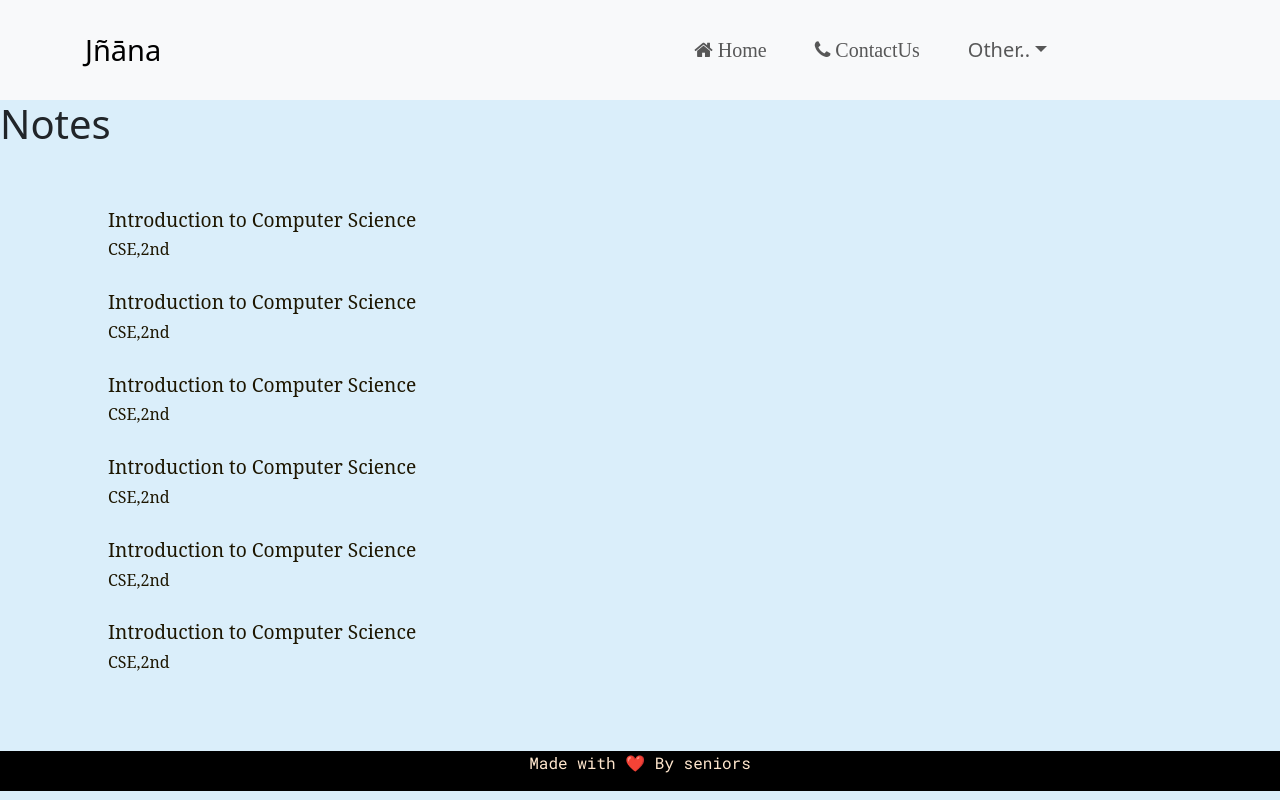
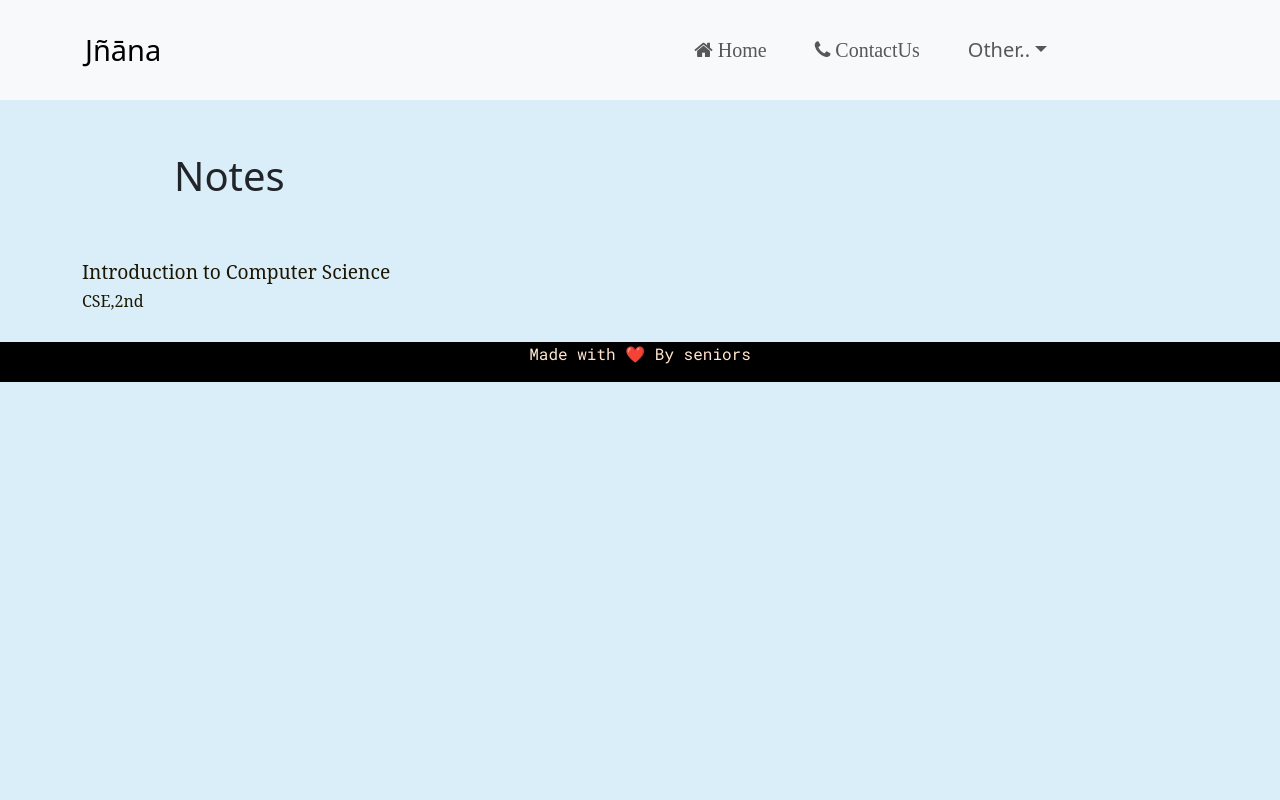
Before and after one commit to phantom-dot/ccetassignment, a React (Create React App) app: page /notes in a window 1280 px wide. Built offline with nearby package versions, Linux system fonts and the light colour scheme.

Commit message:
Update notes.js

```diff
--- a/src/PAGES/notes.js
+++ b/src/PAGES/notes.js
@@ -18,28 +18,39 @@ function Notes(props) {
             {subject + "," + sem}
         </div>
     )
+
+
 }
 const dashboard = () => {
     return (
         <>
             <NavBar />
 
+<div className="container">
 
-            <div className="Notes">
-                <h1>Notes</h1>
-            </div>
+    <div className="row" id="content" tabIndex="-1">
+        <div className="notes">
+            <h1>Notes  </h1>
 
-            <div className="notes">
+        </div>
 
-                <Notes title="Introduction to Computer Science" link="/" subject="CSE" sem="2nd" />
-                <Notes title="Introduction to Computer Science" link="/" subject="CSE" sem="2nd" />
-                <Notes title="Introduction to Computer Science" link="/" subject="CSE" sem="2nd" />
-                <Notes title="Introduction to Computer Science" link="/" subject="CSE" sem="2nd" />
-                <Notes title="Introduction to Computer Science" link="/" subject="CSE" sem="2nd" />
-                <Notes title="Introduction to Computer Science" link="/" subject="CSE" sem="2nd" />
+
+        {/* {user.map((item)=>{ */}
+
+            <Notes title="Introduction to Computer Science" link="/" subject="CSE" sem="2nd" />
+
+
+
+        {/* })} */}
+
 
 
             </div>
+
+
+
+            </div>
+
             <Footer />
         </>
     );
```
